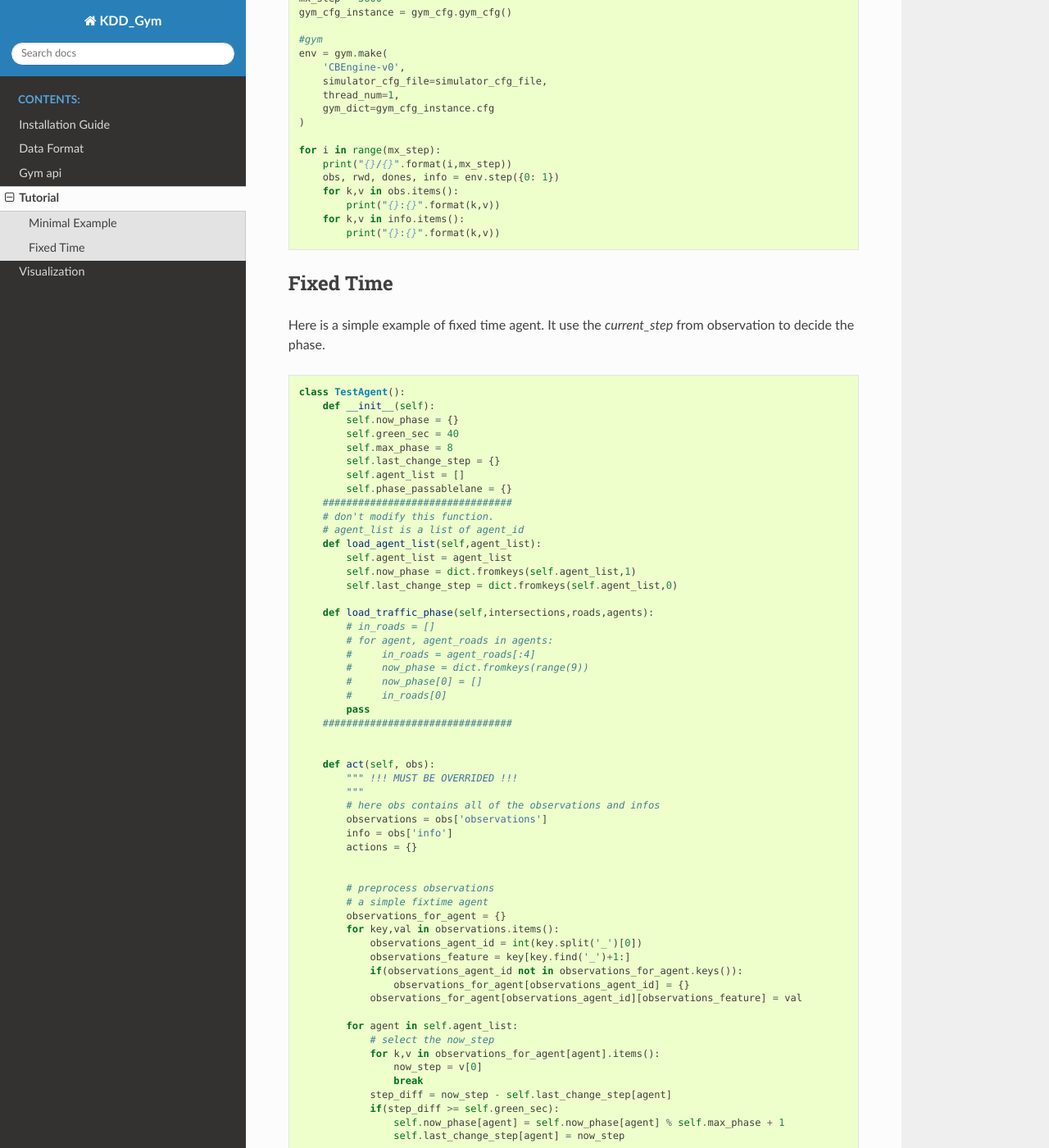
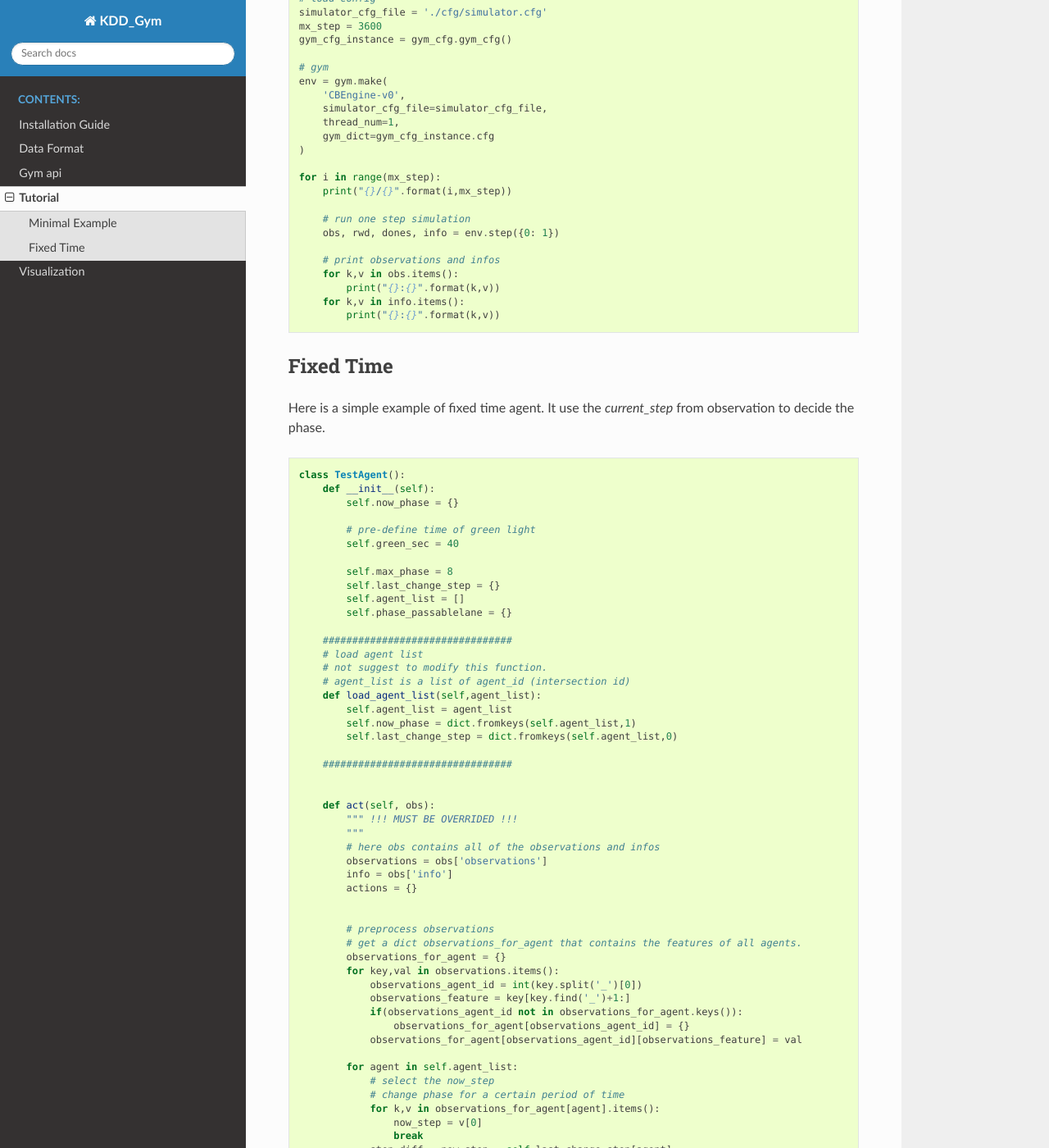
Before and after one commit to CityBrainChallenge/KDDCup2021-CityBrainChallenge, a Sphinx documentation site: the page built from docs/Tutorial.rst, in a window 1280 px wide and 1400 px high, scrolled down 378 px. Shown: the whole window at 82% size. Built offline with Sphinx 7.4.7 and the Read the Docs theme 2.0.0, drawn with Linux system fonts in a browser that asks for light colours; some of the changed text lies outside the part shown.

Commit message:
Create Tutorial.rst

```diff
--- a/docs/Tutorial.rst
+++ b/docs/Tutorial.rst
@@ -27,7 +29,11 @@ To run this enviroment, you just need to run `demo.py` in starter-kit after inst
 
     for i in range(mx_step):
         print("{}/{}".format(i,mx_step))
+
+        # run one step simulation
         obs, rwd, dones, info = env.step({0: 1})
+
+        # print observations and infos
         for k,v in obs.items():
             print("{}:{}".format(k,v))
         for k,v in info.items():
@@ -46,27 +52,24 @@ Here is a simple example of fixed time agent. It use the `current_step` from obs
     class TestAgent():
         def __init__(self):
             self.now_phase = {}
+
+            # pre-define time of green light
             self.green_sec = 40
+
             self.max_phase = 8
             self.last_change_step = {}
             self.agent_list = []
             self.phase_passablelane = {}
+
         ################################
-        # don't modify this function.
-        # agent_list is a list of agent_id
+        # load agent list
+        # not suggest to modify this function.
+        # agent_list is a list of agent_id (intersection id)
         def load_agent_list(self,agent_list):
             self.agent_list = agent_list
             self.now_phase = dict.fromkeys(self.agent_list,1)
             self.last_change_step = dict.fromkeys(self.agent_list,0)
 
-        def load_traffic_phase(self,intersections,roads,agents):
-            # in_roads = []
-            # for agent, agent_roads in agents:
-            #     in_roads = agent_roads[:4]
-            #     now_phase = dict.fromkeys(range(9))
-            #     now_phase[0] = []
-            #     in_roads[0]
-            pass
         ################################
 
 
@@ -80,7 +83,7 @@ Here is a simple example of fixed time agent. It use the `current_step` from obs
 
 
             # preprocess observations
-            # a simple fixtime agent
+            # get a dict observations_for_agent that contains the features of all agents.
             observations_for_agent = {}
             for key,val in observations.items():
                 observations_agent_id = int(key.split('_')[0])
@@ -91,6 +94,7 @@ Here is a simple example of fixed time agent. It use the `current_step` from obs
 
             for agent in self.agent_list:
                 # select the now_step
+                # change phase for a certain period of time
                 for k,v in observations_for_agent[agent].items():
                     now_step = v[0]
                     break
```
Also changed, not shown: other parts of docs/Tutorial.rst (+4 -2 lines).
